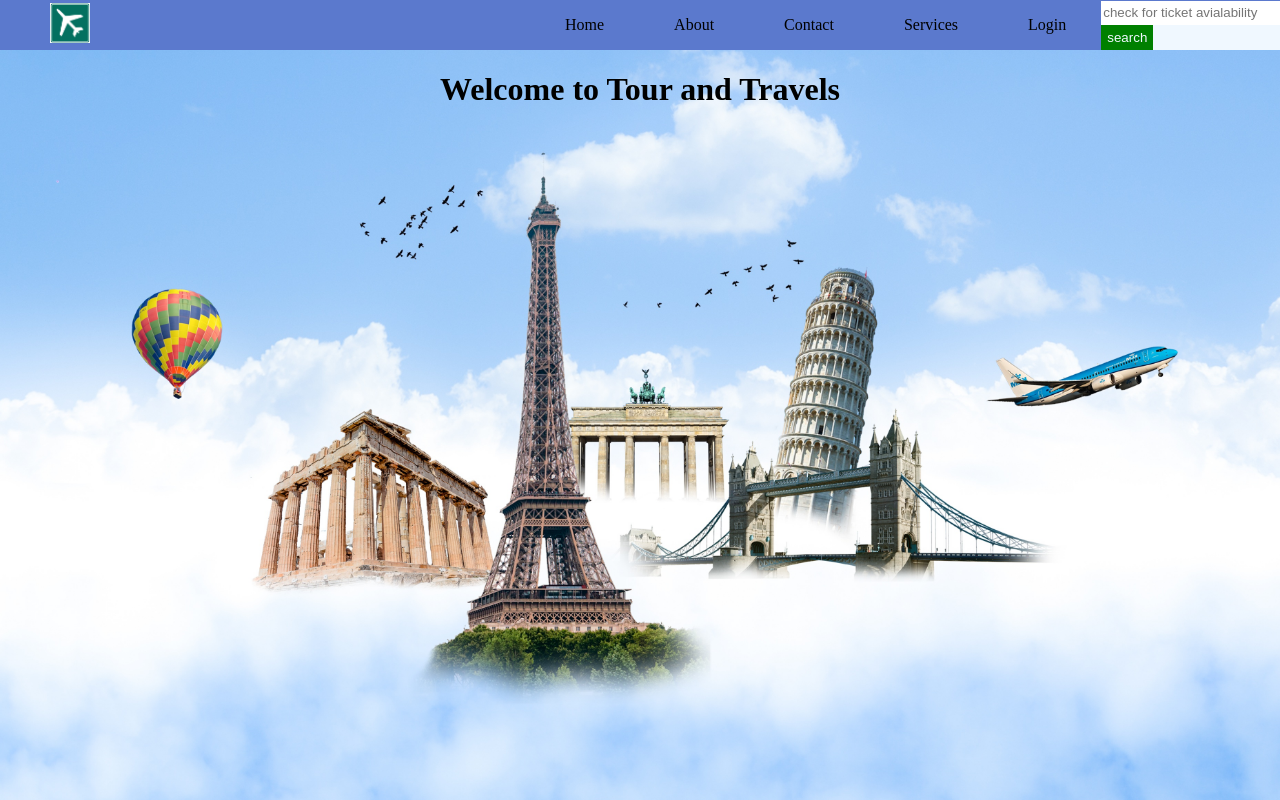
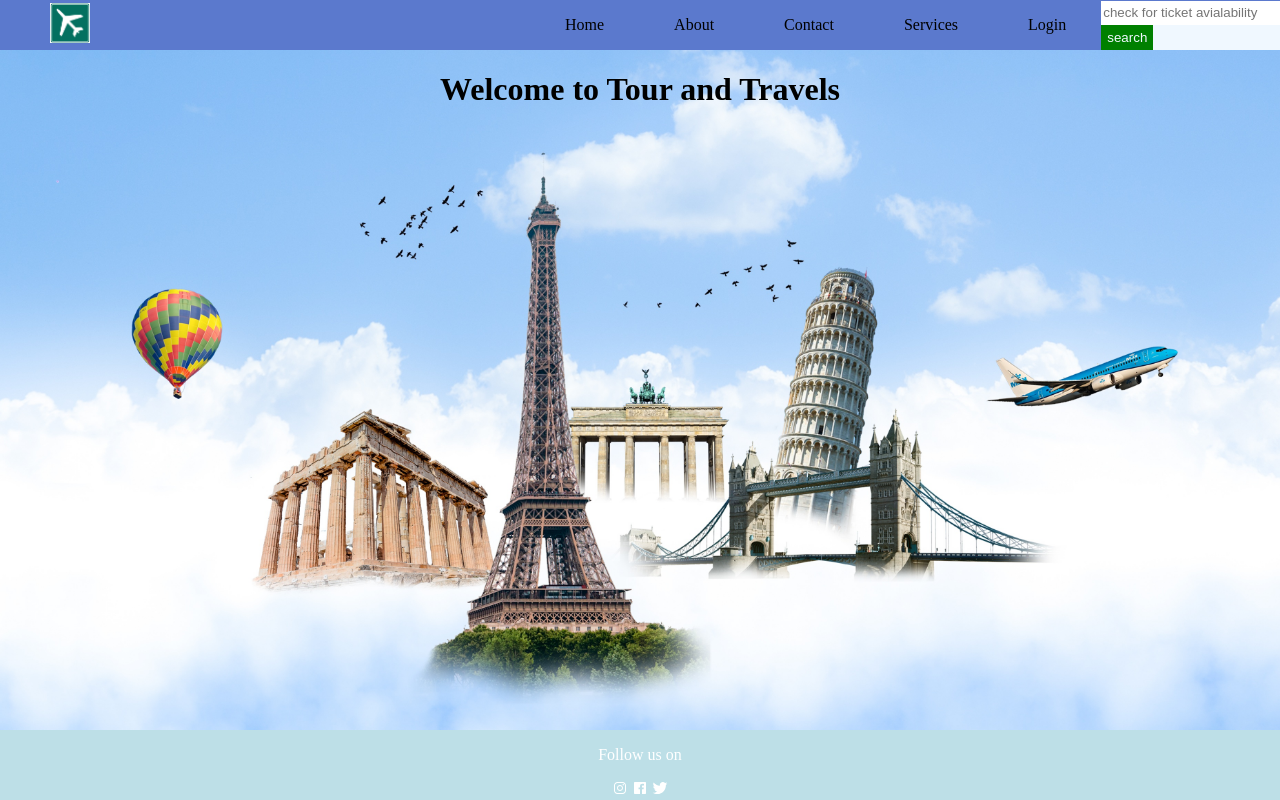
Before and after one commit to WasimAkram2002/TXON_01, a plain HTML site: page index.html in a window 1280 px wide. Shown: the top 800 px of the page. Drawn offline with nearby package versions, Linux system fonts and the light colour scheme.

Commit message:
add footer into this project

```diff
--- a/index.html
+++ b/index.html
@@ -29,6 +29,15 @@
         </div>
     </nav>
     <div class="name"><h1>Welcome to Tour and Travels</h1></div>
+    <div class="footer">
+        <p>Follow us on</p>
+        <div><ion-icon name="logo-instagram"></ion-icon>
+
+            <ion-icon name="logo-facebook"></ion-icon>
+            <ion-icon name="logo-twitter"></ion-icon></div>
+
+      </div>
+      <script src="https://unpkg.com/ionicons@4.5.10-0/dist/ionicons.js"></script>
 </body>
 
 </html>
--- a/style.css
+++ b/style.css
@@ -61,3 +61,12 @@ text-decoration: underline;
     justify-content: center;
     align-items: center;
 }
+.footer {
+    position: fixed;
+    left: 0;
+    bottom: 0;
+    width: 100%;
+    background-color: rgb(189, 223, 231);
+    color: white;
+    text-align: center;
+  }
```
